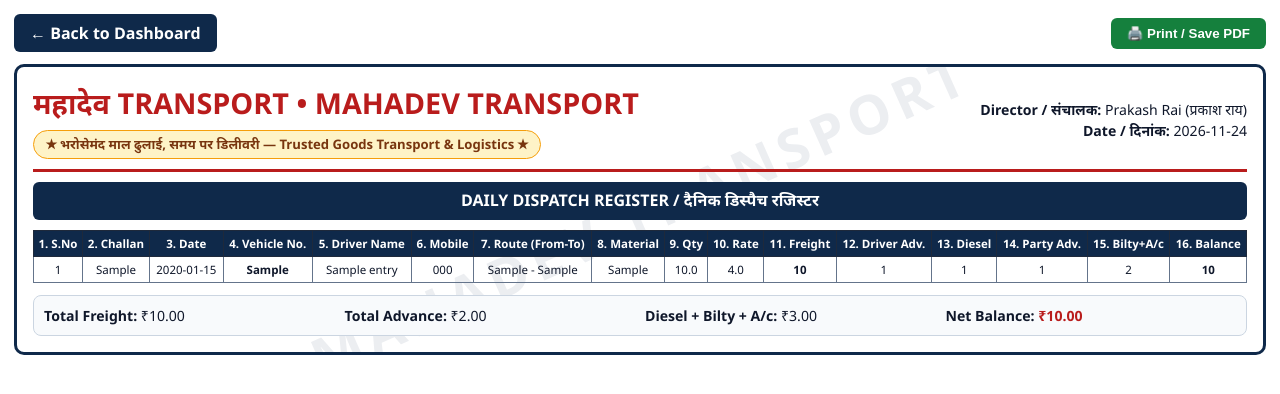
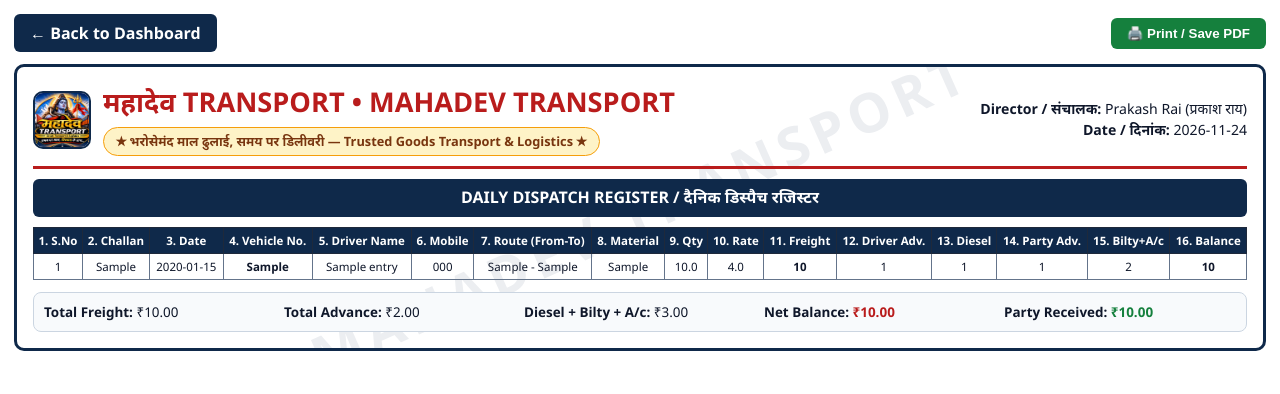
Before and after one commit to Shivam3946/mahadev-transport-portal, a Flask app: page /print/register in a window 1280 px wide. Shown: the top 394 px of the page. Run offline with Flask 3, Linux system fonts and the light colour scheme; a user stored in the database is signed in; tables that the repository leaves empty hold one stand-in row (values such as "Sample post"); some libraries are stand-ins or nearby versions.

Commit message:
Update print_register.html

```diff
--- a/templates/print_register.html
+++ b/templates/print_register.html
@@ -14,14 +14,16 @@
       letter-spacing: 6px; pointer-events: none; white-space: nowrap; z-index: 0;
     }
     .content { position: relative; z-index: 1; }
-    .header { display: flex; justify-content: space-between; align-items: center; border-bottom: 3px solid #b91c1c; padding-bottom: 10px; margin-bottom: 10px; }
-    .brand { font-size: 1.8rem; font-weight: 900; color: #b91c1c; }
-    .tagline { background: #fef3c7; border: 1px solid #f59e0b; color: #78350f; padding: 4px 12px; border-radius: 999px; font-size: 0.82rem; font-weight: 700; display: inline-block; margin-top: 4px; }
+    .header { display: flex; justify-content: space-between; align-items: center; gap: 12px; border-bottom: 3px solid #b91c1c; padding-bottom: 10px; margin-bottom: 10px; }
+    .brand-box { display: flex; align-items: center; gap: 12px; }
+    .brand-logo { width: 54px; height: 54px; object-fit: cover; border-radius: 10px; border: 2px solid #0f294a; background: #fff; flex-shrink: 0; }
+    .brand { font-size: 1.7rem; font-weight: 900; color: #b91c1c; }
+    .tagline { background: #fef3c7; border: 1px solid #f59e0b; color: #78350f; padding: 4px 12px; border-radius: 999px; font-size: 0.8rem; font-weight: 700; display: inline-block; margin-top: 4px; }
     .banner { background: #0f294a; color: #fff; text-align: center; padding: 7px; font-weight: 800; border-radius: 6px; margin-bottom: 10px; }
     table { width: 100%; border-collapse: collapse; font-size: 0.72rem; }
     th { background: #0f294a; color: #fff; border: 1px solid #1e293b; padding: 5px 3px; text-align: center; }
     td { border: 1px solid #64748b; padding: 5px 4px; text-align: center; }
-    .summary { display: grid; grid-template-columns: repeat(4, 1fr); gap: 10px; margin-top: 12px; background: #f8fafc; border: 1px solid #cbd5e1; padding: 10px; border-radius: 8px; font-size: 0.88rem; }
+    .summary { display: grid; grid-template-columns: repeat(5, 1fr); gap: 8px; margin-top: 12px; background: #f8fafc; border: 1px solid #cbd5e1; padding: 10px; border-radius: 8px; font-size: 0.84rem; }
     @media print { .no-print { display: none; } body { margin: 0; } }
   </style>
 </head>
@@ -35,9 +37,17 @@
     <div class="watermark">MAHADEV TRANSPORT</div>
     <div class="content">
       <div class="header">
-        <div>
-          <div class="brand">महादेव TRANSPORT • MAHADEV TRANSPORT</div>
-          <div class="tagline">★ भरोसेमंद माल ढुलाई, समय पर डिलीवरी — Trusted Goods Transport & Logistics ★</div>
+        <div class="brand-box">
+          <img
+            src="{{ url_for('static', filename='img/mahadev-logo.png') }}"
+            alt="Mahadev Transport Logo"
+            class="brand-logo"
+            onerror="this.style.display='none';"
+          />
+          <div>
+            <div class="brand">महादेव TRANSPORT • MAHADEV TRANSPORT</div>
+            <div class="tagline">★ भरोसेमंद माल ढुलाई, समय पर डिलीवरी — Trusted Goods Transport & Logistics ★</div>
+          </div>
         </div>
         <div style="text-align: right; font-size: 0.88rem;">
           <div><strong>Director / संचालक:</strong> Prakash Rai (प्रकाश राय)</div>
@@ -72,31 +82,32 @@
           {% for e in entries %}
           <tr>
             <td>{{ e.sr_no }}</td>
-            <td>{{ e.challan_no }}</td>
-            <td>{{ e.dispatch_date }}</td>
-            <td><strong>{{ e.vehicle_no }}</strong></td>
-            <td>{{ e.driver_name }}</td>
-            <td>{{ e.driver_mobile }}</td>
-            <td>{{ e.from_location }} - {{ e.to_location }}</td>
-            <td>{{ e.material }}</td>
-            <td>{{ e.qty }}</td>
-            <td>{{ e.rate }}</td>
-            <td><strong>{{ "{:,.0f}".format(e.freight_amount) }}</strong></td>
-            <td>{{ "{:,.0f}".format(e.driver_advance) }}</td>
-            <td>{{ "{:,.0f}".format(e.diesel) }}</td>
-            <td>{{ "{:,.0f}".format(e.party_advance) }}</td>
-            <td>{{ "{:,.0f}".format(e.bilty_charge + e.ac_transfer) }}</td>
-            <td><strong>{{ "{:,.0f}".format(e.balance) }}</strong></td>
+            <td>{{ e.challan_no or '-' }}</td>
+            <td>{{ e.dispatch_date or '-' }}</td>
+            <td><strong>{{ e.vehicle_no or '-' }}</strong></td>
+            <td>{{ e.driver_name or '-' }}</td>
+            <td>{{ e.driver_mobile or '-' }}</td>
+            <td>{{ e.from_location or '-' }} - {{ e.to_location or '-' }}</td>
+            <td>{{ e.material or '-' }}</td>
+            <td>{{ e.qty or 0 }}</td>
+            <td>{{ e.rate or 0 }}</td>
+            <td><strong>{{ "{:,.0f}".format(e.freight_amount or 0) }}</strong></td>
+            <td>{{ "{:,.0f}".format(e.driver_advance or 0) }}</td>
+            <td>{{ "{:,.0f}".format(e.diesel or 0) }}</td>
+            <td>{{ "{:,.0f}".format(e.party_advance or 0) }}</td>
+            <td>{{ "{:,.0f}".format((e.bilty_charge or 0) + (e.ac_transfer or 0)) }}</td>
+            <td><strong>{{ "{:,.0f}".format(e.balance or 0) }}</strong></td>
           </tr>
           {% endfor %}
         </tbody>
       </table>
 
       <div class="summary">
-        <div><strong>Total Freight:</strong> ₹{{ "{:,.2f}".format(summary.freight) }}</div>
-        <div><strong>Total Advance:</strong> ₹{{ "{:,.2f}".format(summary.advance) }}</div>
-        <div><strong>Diesel + Bilty + A/c:</strong> ₹{{ "{:,.2f}".format(summary.expense) }}</div>
-        <div><strong>Net Balance:</strong> <span style="color:#b91c1c; font-weight:800;">₹{{ "{:,.2f}".format(summary.balance) }}</span></div>
+        <div><strong>Total Freight:</strong> ₹{{ "{:,.2f}".format(summary.freight or 0) }}</div>
+        <div><strong>Total Advance:</strong> ₹{{ "{:,.2f}".format(summary.advance or 0) }}</div>
+        <div><strong>Diesel + Bilty + A/c:</strong> ₹{{ "{:,.2f}".format(summary.expense or 0) }}</div>
+        <div><strong>Net Balance:</strong> <span style="color:#b91c1c; font-weight:800;">₹{{ "{:,.2f}".format(summary.balance or 0) }}</span></div>
+        <div><strong>Party Received:</strong> <span style="color:#15803d; font-weight:800;">₹{{ "{:,.2f}".format(summary.received or 0) }}</span></div>
       </div>
     </div>
   </div>
```
